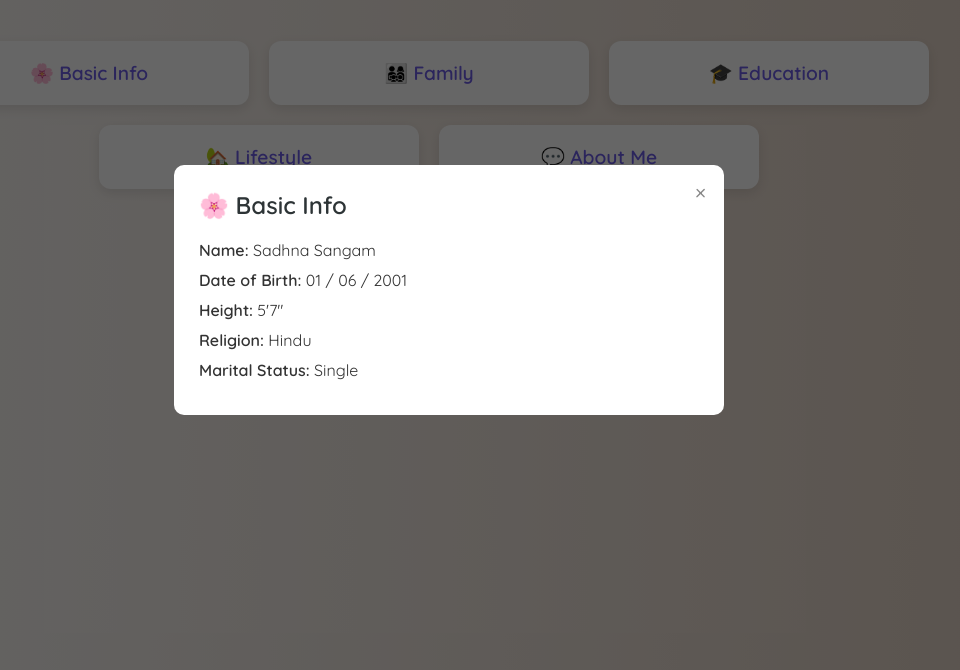
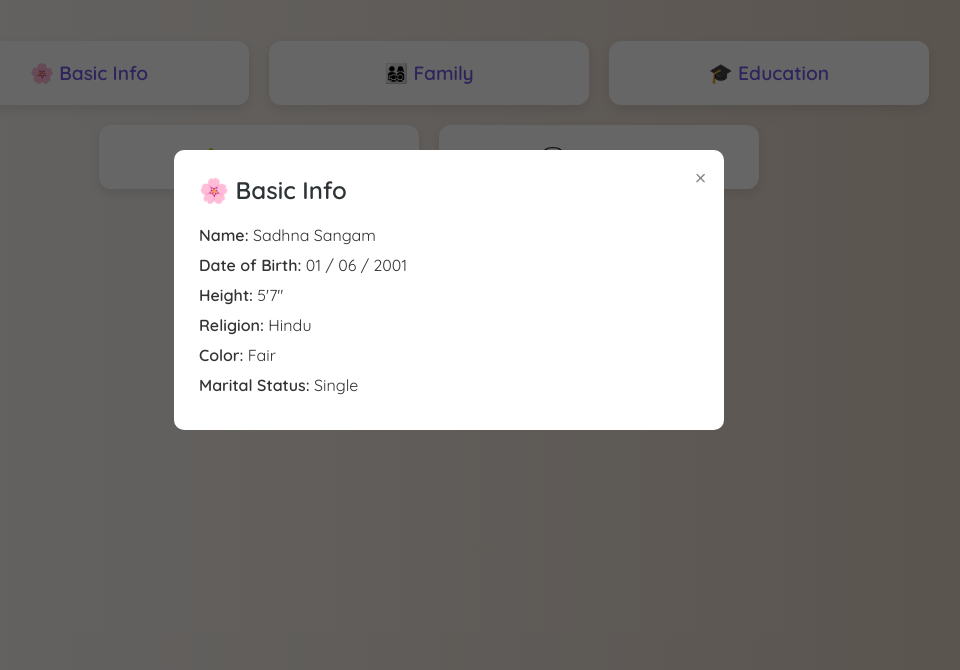
Before and after one commit to naveenprakash210/Sadhna_Sangam, a plain HTML site: page index.html in a window 1280 px wide. Both pictures are taken after a click on the element "🌸 Basic Info". Shown: the part 130-800 px from the top of the page, without its empty margins (211-1171 px from the left). Drawn offline with Linux system fonts and the light colour scheme.

Commit message:
Update index.html

```diff
--- a/index.html
+++ b/index.html
@@ -117,6 +117,7 @@ header h1 {
   <p><strong>Date of Birth:</strong> 01 / 06 / 2001</p>
   <p><strong>Height:</strong> 5'7"</p>
   <p><strong>Religion:</strong> Hindu</p>
+  <p><strong>Color:</strong> Fair</p>
   <p><strong>Marital Status:</strong> Single</p>
 </div></div>
 
```
